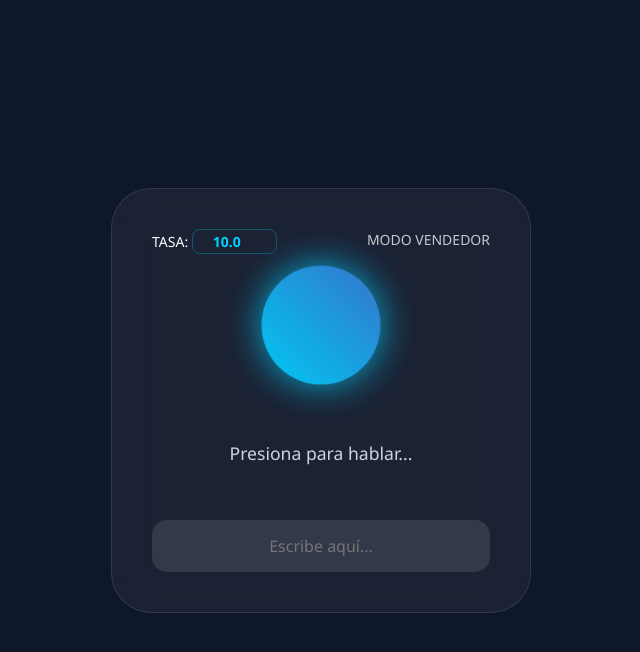
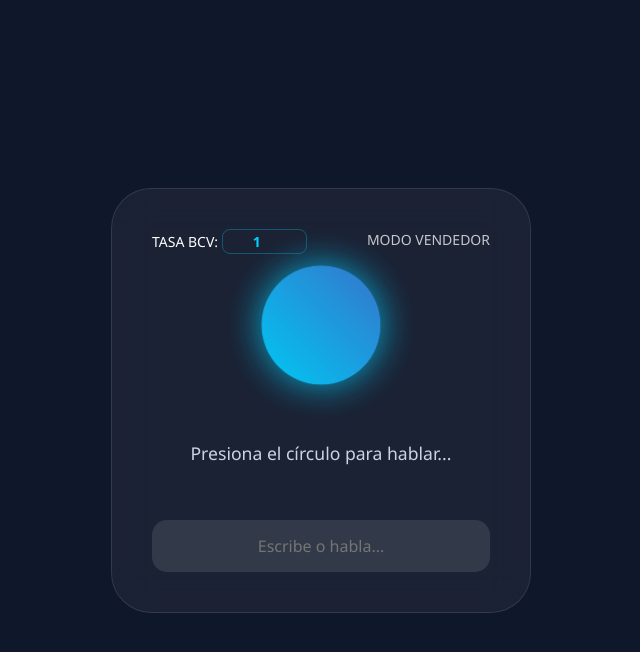
Before and after one commit to jesuspolo1986/asistente-IA, a Flask app: page / in a window 1280 px wide. Shown: the top 652 px of the page, without its empty margins (319-959 px from the left). Run offline with Flask 3, Linux system fonts and the light colour scheme; a user stored in the database is signed in; tables that the repository leaves empty hold one stand-in row (values such as "Sample post"); a database or web service that is not in the repository returns one stand-in record (values such as "Sample title"); data that the repository does not hold is empty.

Commit message:
mejora a la tasa

```diff
--- a/app.py
+++ b/app.py
@@ -32,24 +32,29 @@ MAPEO_COLUMNAS = {
 }
 
 def obtener_tasa_real():
-    headers = {'User-Agent': 'Mozilla/5.0 (Windows NT 10.0; Win64; x64) AppleWebKit/537.36'}
-    # Intento 1: BCV Oficial
+    # Añadimos un número aleatorio al final de la URL para forzar al BCV a darnos la tasa nueva
+    import time
+    url = f"https://www.bcv.org.ve/?t={int(time.time())}"
+
+    headers = {
+        'User-Agent': 'Mozilla/5.0 (Windows NT 10.0; Win64; x64) AppleWebKit/537.36',
+        'Cache-Control': 'no-cache',
+        'Pragma': 'no-cache'
+    }
+
     try:
-        res = requests.get("https://www.bcv.org.ve/", headers=headers, verify=False, timeout=8)
+        res = requests.get(url, headers=headers, verify=False, timeout=10)
         if res.status_code == 200:
             soup = BeautifulSoup(res.text, 'html.parser')
-            valor = soup.find('div', id='dolar').find('strong').text.strip()
-            return float(valor.replace(',', '.'))
-    except:
-        pass
-
-    # Intento 2: API de Respaldo (Si el BCV bloquea el servidor)
-    try:
-        res = requests.get("https://api.exchangerate-api.com/v4/latest/USD", timeout=5)
-        return float(res.json()['rates']['VES'])
-    except:
+            # Buscamos específicamente el fuerte del dólar
+            # El BCV a veces tiene espacios invisibles, los eliminamos todos
+            valor_sucio = soup.find('div', id='dolar').find('strong').text.strip()
+            # Reemplazamos coma por punto y quitamos cualquier carácter raro
+            valor_limpio = "".join(c for c in valor_sucio if c.isdigit() or c in ',.')
+            return float(valor_limpio.replace(',', '.'))
+    except Exception as e:
+        print(f"Error crítico de sincronización: {e}")
         return None
-
 @app.route('/')
 def index():
     if 'user' not in session:
--- a/templates/index.html
+++ b/templates/index.html
@@ -26,9 +26,10 @@
     {% if login_mode %}
     <div class="login-card">
         <h2 class="fw-bold mb-4">Elena AI</h2>
+        <p class="text-info small">Acceso al Sistema de Farmacia</p>
         <form action="/login" method="POST">
-            <input type="email" name="email" class="form-control mb-3 bg-dark text-white border-0 py-3" placeholder="Email" required>
-            <button type="submit" class="btn btn-primary w-100 py-3 fw-bold">ENTRAR</button>
+            <input type="email" name="email" class="form-control mb-3 bg-dark text-white border-0 py-3" placeholder="Correo Electrónico" required>
+            <button type="submit" class="btn btn-primary w-100 py-3 fw-bold">ENTRAR AL DASHBOARD</button>
         </form>
     </div>
     {% else %}
@@ -38,17 +39,19 @@
         </button>
 
         <div class="d-flex justify-content-between mb-3 small">
-            <span>TASA: <input type="number" id="tasaInput" step="0.01" value="{{ tasa }}" readonly></span>
+            <span>TASA BCV: <input type="number" id="tasaInput" step="0.01" value="{{ tasa }}" readonly></span>
             <span id="labelModo" class="opacity-75">MODO VENDEDOR</span>
         </div>
 
         <div class="aura" onclick="escuchar()"><div class="aura-inner" id="auraCirculo"></div></div>
-        <div class="res-box" id="textoElena">Presiona para hablar...</div>
-        <input type="text" id="userInput" class="input-elena" placeholder="Escribe aquí..." onkeypress="if(event.key==='Enter') enviar()">
+        <div class="res-box" id="textoElena">Presiona el círculo para hablar...</div>
+        <input type="text" id="userInput" class="input-elena" placeholder="Escribe o habla..." onkeypress="if(event.key==='Enter') enviar()">
 
         <div id="adminTools" style="display: none;" class="mt-4">
             <input type="file" id="fileIn" hidden onchange="subirExcel()">
-            <button class="btn btn-info btn-sm w-100 mb-2 fw-bold" onclick="document.getElementById('fileIn').click()">ACTUALIZAR INVENTARIO</button>
+            <button class="btn btn-info btn-sm w-100 mb-2 fw-bold" onclick="document.getElementById('fileIn').click()">
+                <i class="fas fa-file-excel"></i> ACTUALIZAR INVENTARIO
+            </button>
         </div>
     </div>
     {% endif %}
@@ -66,10 +69,17 @@
     }
 
     function escuchar() {
+        if (!SpeechRecognition) {
+            alert("Tu navegador no soporta reconocimiento de voz.");
+            return;
+        }
         const rec = new SpeechRecognition();
         rec.lang = 'es-VE';
         rec.onstart = () => document.getElementById('textoElena').innerText = "Escuchando...";
-        rec.onresult = (e) => { document.getElementById('userInput').value = e.results[0][0].transcript; enviar(); };
+        rec.onresult = (e) => {
+            document.getElementById('userInput').value = e.results[0][0].transcript;
+            enviar();
+        };
         rec.start();
     }
 
@@ -77,6 +87,7 @@
         const query = document.getElementById('userInput').value;
         if(!query) return;
 
+        try {
             const res = await fetch('/preguntar', {
                 method: 'POST',
                 headers: {'Content-Type': 'application/json'},
@@ -92,22 +103,37 @@
                 document.getElementById('textoElena').innerText = data.respuesta;
                 hablar(data.respuesta);
             }
+        } catch (error) {
+            console.error("Error al enviar:", error);
+        }
         document.getElementById('userInput').value = "";
     }
 
     // --- LÓGICA DE ACTUALIZACIÓN AUTOMÁTICA (9:05 y 1:05) ---
     function verificarReloj() {
         const ahora = new Date();
+        const diaSemana = ahora.getDay(); // 5 es viernes
         const h = ahora.getHours();
         const m = ahora.getMinutes();
+
+        // Actualización normal 9:05 AM y 1:05 PM (13:05)
         if ((h === 9 && m === 5) || (h === 13 && m === 5)) {
-            console.log("Actualizando tasa por horario programado...");
+            console.log("Activando actualización programada...");
+            ejecutarActualizacionSilenciosa();
+        }
+
+        // Refuerzo Viernes 1:15 PM
+        if (diaSemana === 5 && h === 13 && m === 15) {
+            console.log("Activando refuerzo de viernes...");
             ejecutarActualizacionSilenciosa();
         }
     }
-    setInterval(verificarReloj, 60000); // Revisa cada minuto
+
+    // IMPORTANTE: Iniciar el intervalo de revisión cada 60 segundos
+    setInterval(verificarReloj, 60000);
 
     async function ejecutarActualizacionSilenciosa() {
+        try {
             const res = await fetch('/preguntar', {
                 method: 'POST',
                 headers: {'Content-Type': 'application/json'},
@@ -116,7 +142,10 @@
             const data = await res.json();
             if(data.tasa_sync) {
                 document.getElementById('tasaInput').value = parseFloat(data.tasa_sync).toFixed(2);
-            hablar("La tasa de cambio ha sido actualizada automáticamente.");
+                hablar("Atención: He actualizado la tasa de cambio automáticamente.");
+            }
+        } catch (e) {
+            console.error("Error en auto-actualización:", e);
         }
     }
 
@@ -139,12 +168,22 @@
     }
 
     async function subirExcel() {
+        const fileInput = document.getElementById('fileIn');
+        if (fileInput.files.length === 0) return;
+
         const fd = new FormData();
-        fd.append('file', document.getElementById('fileIn').files[0]);
+        fd.append('file', fileInput.files[0]);
+
+        document.getElementById('textoElena').innerText = "Leyendo inventario...";
+
+        try {
             const res = await fetch('/upload', { method: 'POST', body: fd });
             const data = await res.json();
             document.getElementById('textoElena').innerText = data.mensaje;
             hablar(data.mensaje);
+        } catch (e) {
+            document.getElementById('textoElena').innerText = "Error al subir archivo.";
+        }
     }
 </script>
 </body>
```
Lines whose indentation alone changed are shown as unchanged.
